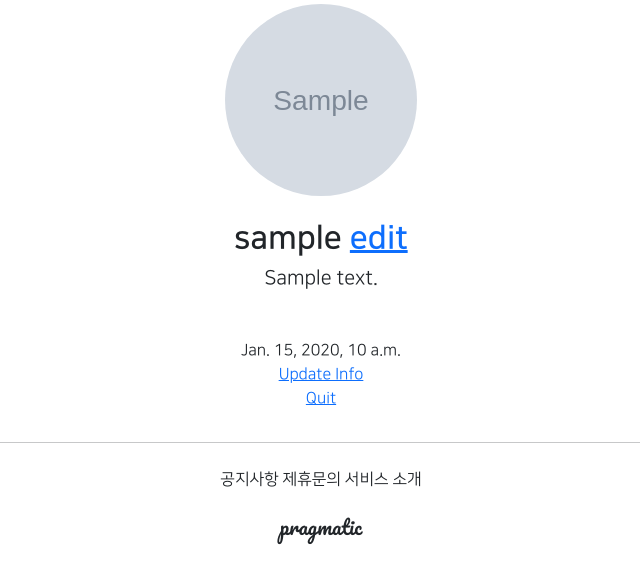
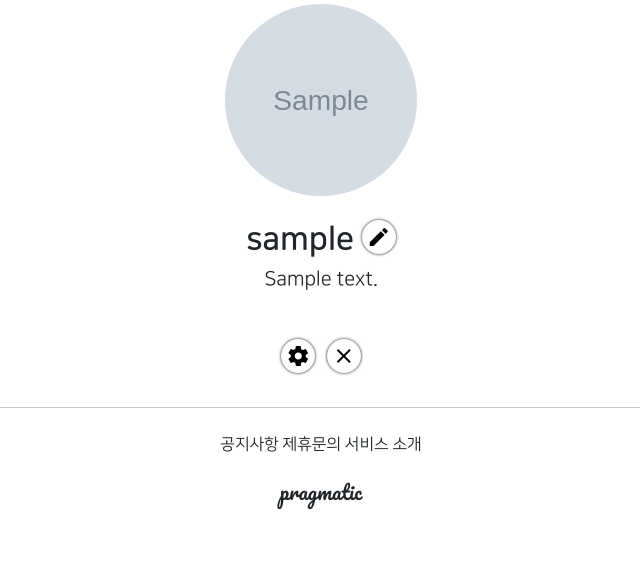
Before and after one commit to JeongJuyeony/gis_6ban_2, a Django app: page /accounts/detail/1 in a window 1280 px wide. Shown: the part 269-832 px from the top of the page, without its empty margins (319-959 px from the left). After the commit the page ends 779 px from the top, so only its background shows below. Run offline with Django 3.2, Linux system fonts and the light colour scheme; a user stored in the database is signed in; tables that the repository leaves empty hold one stand-in row (values such as "Sample post"); grey boxes marked "Sample" are stand-in pictures; parts of the project's set-up code (start-up, migrations or seed data) failed here and were passed over; some libraries are stand-ins or nearby versions.

Commit message:
7/29 gis_6ban class commit 3

```diff
--- a/accountapp/templates/accountapp/detail.html
+++ b/accountapp/templates/accountapp/detail.html
@@ -11,11 +11,12 @@
                      alt="profile image">
                 <h2 class="NNS_B">
                     {{ target_user.profile.nickname}}
-                    {% if target_user == user %}
-                    <a href="{% url 'profileapp:update' pk=target_user.profile.pk %}">
-                        edit
-                    </a>
-                    {% endif %}
+                        {% if target_user == user %}
+                            <a href="{% url 'profileapp:update' pk=target_user.profile.pk %}"
+                               class="material-icons round_button">
+                                edit
+                            </a>
+                        {% endif %}
                 </h2>
                 <h5>{{ target_user.profile.message }}</h5>
             {% else %}
@@ -26,18 +27,16 @@
             </h2>
             {% endif %}
         </div>
-        <div>
-           {{ target_user.date_joined }}
-        </div>
         {% if user == target_user %}
         <div>
-            <a href="{% url 'accountapp:update' pk=target_user.pk %}">
-                Update Info
+            <a href="{% url 'accountapp:update' pk=target_user.pk %}"
+                class="material-icons round_button mx-1">
+                settings
             </a>
-        </div>
-        <div>
-            <a href="{% url 'accountapp:delete' pk=target_user.pk %}">
-                Quit
+
+            <a href="{% url 'accountapp:delete' pk=target_user.pk %}"
+                class="material-icons round_button mx-1">
+                close
             </a>
         </div>
         {% endif %}
--- a/static/base.css
+++ b/static/base.css
@@ -31,3 +31,20 @@
 .NNS_B{
     font-family: "NanumSquareB", cursive;
 }
+
+.round_button {
+    color: black;
+
+    /* 밑줄 삭제 */
+    text-decoration: none;
+
+    /* 0 0: 그림자 위치 / 3px:그림자 크기 / black: 그림자 색*/
+    box-shadow: 0 0 3px black;
+    border-radius: 15rem;
+    padding: .3rem;
+}
+
+/* 올렸을때 컬러가 파란색으로 바뀌는걸 방지 */
+.round_button:hover {
+    color:dimgrey
+}
--- a/templates/head.html
+++ b/templates/head.html
@@ -15,7 +15,11 @@
     {# STATIC FILES LINK   #}
     <link rel="stylesheet" type="text/css" href="{% static 'base.css' %}">
 
-        {# 폰트 사용 선언 #}
+    {# MATERIAL ICONS LINK #}
+    <link href="https://fonts.googleapis.com/css2?family=Material+Icons"
+      rel="stylesheet">
+
+    {# 폰트 사용 선언 #}
     <style>
         @font-face {
             font-family: 'NanumSquareR';
```
